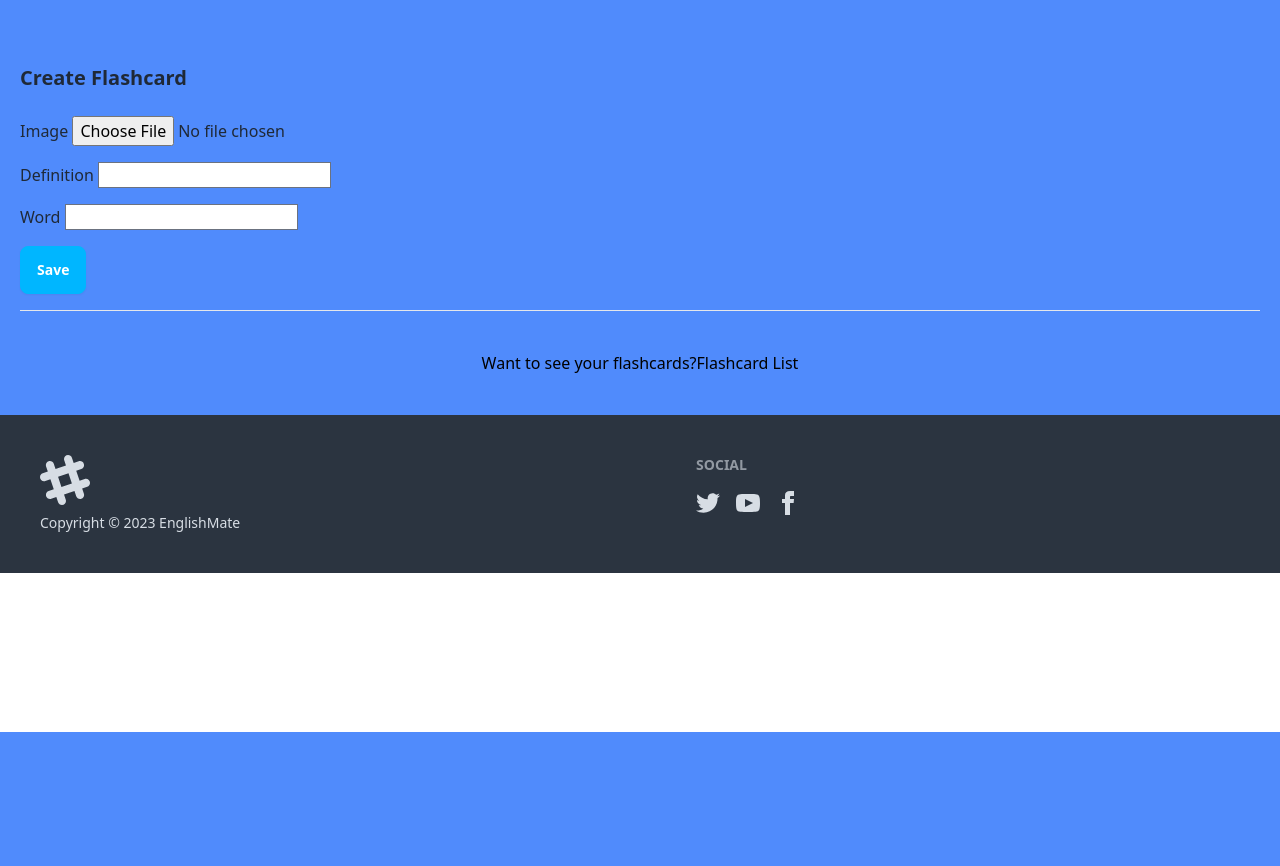
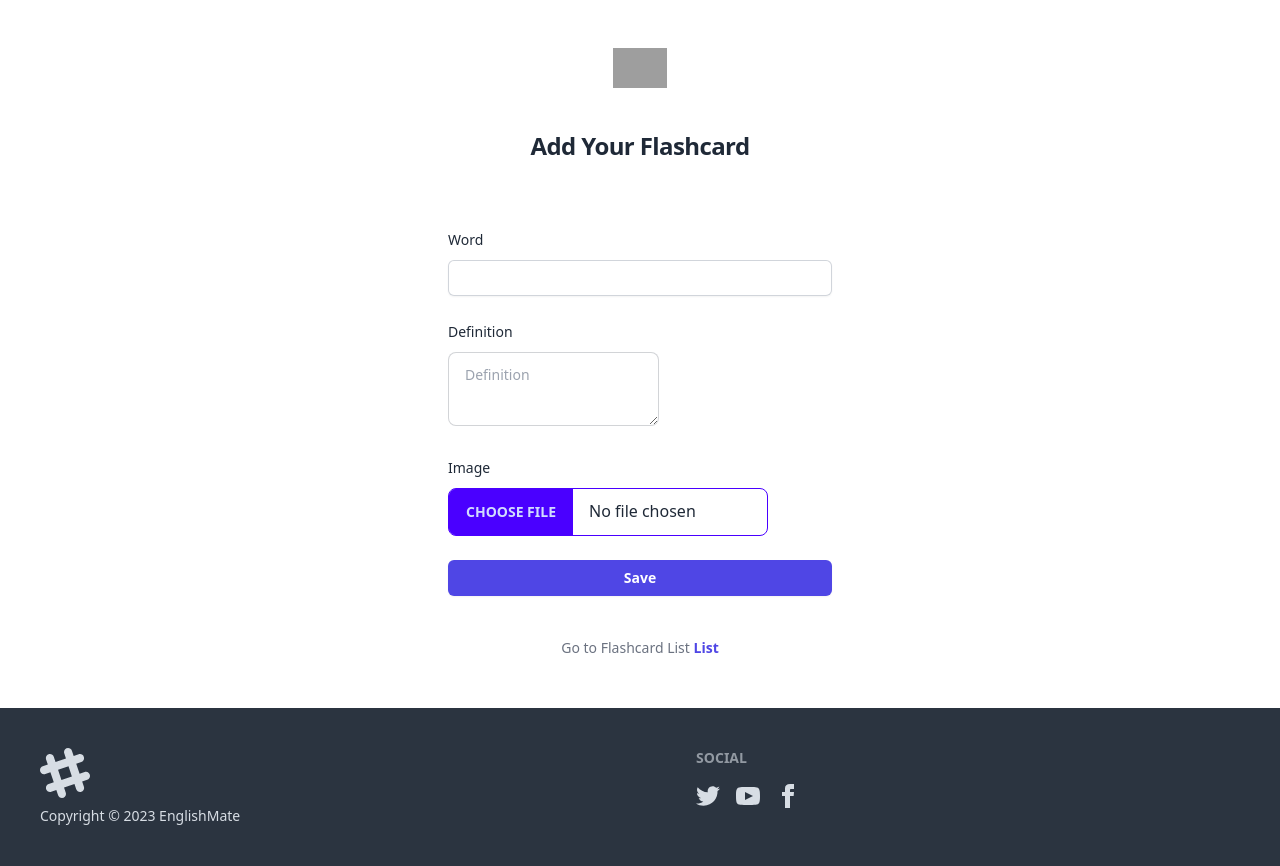
Before and after one commit to Daichi-11/EnglishMate, a Django app: page /flashcards/create/ in a window 1280 px wide. Shown: the part 68-934 px from the top of the page. Before the commit the page ends 800 px from the top, so only its background shows below. Run offline with Django 4.2, Linux system fonts and the light colour scheme; parts of the project's set-up code (start-up, migrations or seed data) failed here and were passed over; some libraries are stand-ins or nearby versions; grey boxes are pictures that could not be loaded.

Commit message:
fix: flashcard design

```diff
--- a/englishmate/flashcards/templates/flashcards/flashcard_form.html
+++ b/englishmate/flashcards/templates/flashcards/flashcard_form.html
@@ -1,66 +1,48 @@
 <!-- templates/flashcards/flashcard_form.html -->
 {% extends 'tops/base.html' %}
-
+{% load static %}
 {% block content %}
-</section>
-
-<section class="vh-100" style="background-color: #508bfc;">
-  <br>
-  <div class="container py-5 h-100">
-      <div class="row d-flex justify-content-center align-items-center h-100">
-          <div class="col-12 col-md-8 col-lg-6 col-xl-5">
-              <div class="card shadow-2-strong" style="border-radius: 1rem;">
-                  <div class="card-body p-5 text-center">
-                      <h2 class="card-title text-center mb-4">Create Flashcard</h2>
-                      <form method="post" class="text-start"  enctype="multipart/form-data">
+<div class="flex min-h-full flex-col justify-center px-6 py-12 lg:px-8">
+    <div class="sm:mx-auto sm:w-full sm:max-w-sm">
+    <img class="mx-auto h-10 w-auto" src="https://tailwindui.com/img/logos/mark.svg?color=indigo&shade=600" alt="Your Company">
+    <h2 class="mt-10 text-center text-2xl font-bold leading-9 tracking-tight">Add Your Flashcard</h2>
+    </div>
+    <div class="mt-10 sm:mx-auto sm:w-full sm:max-w-sm">
+    <form class="space-y-6" method="post" enctype="multipart/form-data">
         {% csrf_token %}
-
-                          <div class="row">
-                              <div class="col-md-6 offset-md-3">
-                                  <div class="mb-4">
-                                      <label for="{{ form.image.id_for_label }}" class="form-label">Image</label>
-                                      {{ form.image }}
-                                  </div>
+        <div>
+        <label for="word" class="block text-sm font-medium leading-6">Word</label>
+        <div class="mt-2">
+        <input id="word" name="word" type="text" autocomplete="word" required
+                class="block w-full rounded-md border-0 py-1.5 text-gray-900 shadow-sm ring-1 ring-inset ring-gray-300 placeholder:text-gray-400 focus:ring-2 focus:ring-inset focus:ring-indigo-600 sm:text-sm sm:leading-6">
         </div>
         </div>
 
-                          <div class="row">
-                              <div class="col-md-6 offset-md-3">
-                                  <div class="mb-4">
-                                      <label for="{{ form.definition.id_for_label }}" class="form-label">Definition</label>
-                                      {{ form.definition }}
+        <div>
+        <label for="definition" class="block text-sm font-medium leading-6">Definition</label>
+        <div class="mt-2">
+            <textarea class="textarea textarea-bordered" placeholder="Definition" id="definition" name="definition" required></textarea>
         </div>
+        </div>
+        <div>
+        <label for="image" class="block text-sm font-medium leading-6 ">Image</label>
+        <div class="mt-2">
+            <input id="image" name="image" type="file" class="file-input file-input-bordered file-input-primary w-full max-w-xs" />
         </div>
         </div>
 
+        <div>
+        <button type="submit"
+                class="flex w-full justify-center rounded-md bg-indigo-600 px-3 py-1.5 text-sm font-semibold leading-6 text-white shadow-sm hover:bg-indigo-500 focus-visible:outline focus-visible:outline-2 focus-visible:outline-offset-2 focus-visible:outline-indigo-600">
+        Save
+        </button>
+        </div>
+    </form>
 
-                          <div class="row">
-                              <div class="col-md-6 offset-md-3">
-                                  <div class="mb-4">
-                                      <label for="{{ form.word.id_for_label }}" class="form-label">Word</label>
-                                      {{ form.word }}
+    <p class="mt-10 text-center text-sm text-gray-500">
+        Go to Flashcard List
+        <a href="{% url 'flashcard_list' %}" class="font-semibold leading-6 text-indigo-600 hover:text-indigo-500">List</a>
+    </p>
     </div>
 </div>
-                          </div>
-
-                          <div class="d-grid gap-2 col-6 mx-auto">
-                              <button class="btn btn-info text-white" type="submit">Save</button>
-                          </div>
-
-                          <hr class="my-4">
-
-                          <div>
-                              <br>
-                              <p class="text-black text-center">Want to see your flashcards?<a href="{% url 'flashcard_list' %}" class="">Flashcard List</a></p>
-                          </div>
-                      </form>
-                  </div>
-              </div>
-          </div>
-      </div>
-  </div>
-</section>
-
-
-
 {% endblock %}
--- a/englishmate/tops/templates/tops/home.html
+++ b/englishmate/tops/templates/tops/home.html
@@ -1,7 +1,6 @@
 {% extends 'tops/base.html' %}
 {% load static %}
 {% block content %}
-<link rel="stylesheet" type="text/css" href="{% static 'styles/top.css' %}">
 
 {% if user.is_authenticated %}
 <h1 class="text-center text-4xl">Start Your Learning</h1>
```
Also changed, not shown: englishmate/flashcards/templates/flashcards/flashcard_detail.html (+7 -24 lines), englishmate/flashcards/templates/flashcards/flashcard_list.html (+12 -31 lines). Lines whose indentation alone changed are shown as unchanged.
